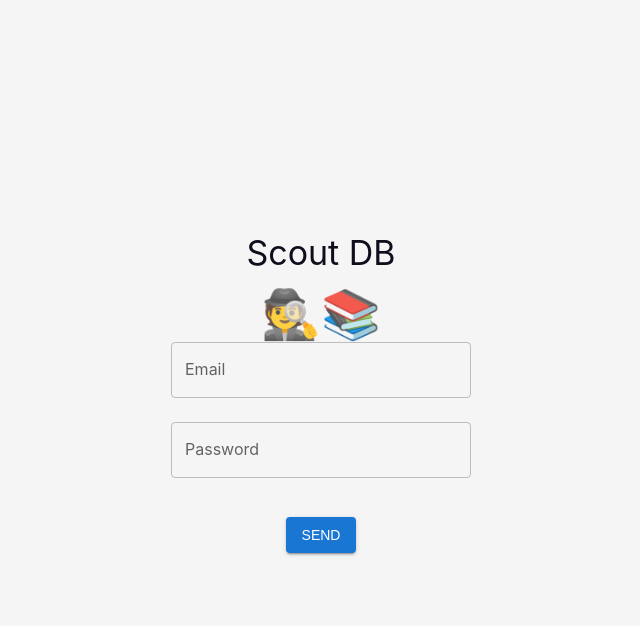
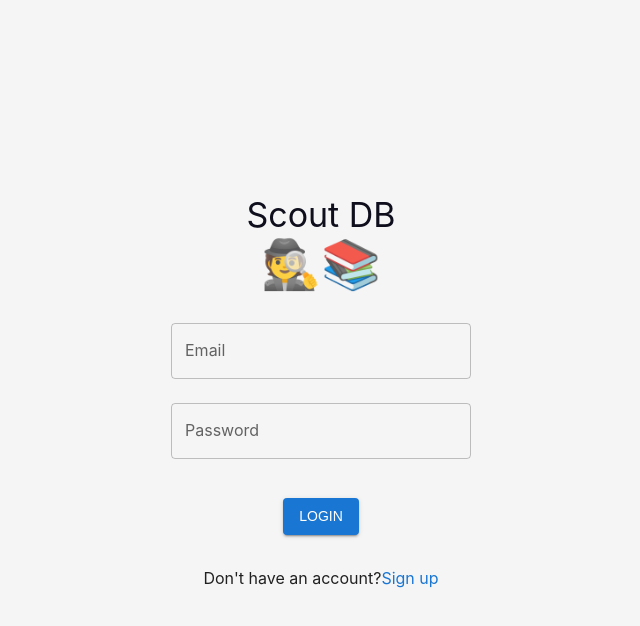
Before and after one commit to jdlms/scout-db, a React (Vite) app in the folder client/: page / in a window 1280 px wide. Both pictures are taken after a click on the button "LOGIN". Shown: the top 626 px of the page, without its empty margins (319-959 px from the left). Built offline with nearby package versions, Linux system fonts and the light colour scheme; no server answers.

Commit message:
login/sign up page navigation added

```diff
--- a/client/src/components/GetTitles.jsx
+++ b/client/src/components/GetTitles.jsx
@@ -1,8 +1,6 @@
 import { Typography } from "@mui/material";
 import axios from "axios";
-import { useContext } from "react";
 import { useQuery } from "react-query";
-import { UserContext } from "../contexts/UserContext";
 import { addId } from "../utils/addId";
 import { BASE_URL } from "../utils/consts";
 
--- a/client/src/pages/login/Fields.jsx
+++ b/client/src/pages/login/Fields.jsx
@@ -3,7 +3,7 @@ import * as Yup from "yup";
 import { yupResolver } from "@hookform/resolvers/yup";
 import { Button, TextField } from "@mui/material";
 
-export function Fields({ onSubmit }) {
+export function Fields({ onSubmit, btnText }) {
   const validationSchema = Yup.object().shape({
     email: Yup.string().required("Email is required").email("Email is invalid"),
     password: Yup.string()
@@ -71,7 +71,7 @@ export function Fields({ onSubmit }) {
         />
         <br />
         <Button variant="contained" type="submit" sx={{ margin: "15px" }}>
-          Send
+          {btnText}
         </Button>
       </form>
     </div>
--- a/client/src/pages/login/Landing.jsx
+++ b/client/src/pages/login/Landing.jsx
@@ -33,23 +33,39 @@ export function Landing() {
         style={{ minHeight: "100vh" }}
       >
         <Grid container display="flex" direction="column" alignItems="center">
-          <Typography color="#0e0e1d" variant="h4" component="h1" gutterBottom>
+          <Typography color="#0e0e1d" variant="h4" component="h1">
             Scout DB
           </Typography>
-          <Typography variant="h3">🕵️📚</Typography>
-
+          {!signupState ? (
+            <Typography variant="h3">🕵️📚</Typography>
+          ) : (
+            <Typography variant="h3">📚🕵️</Typography>
+          )}
+          <div
+            style={{
+              height: "6px",
+            }}
+          ></div>
           <Grid>
             {!loginState && !signupState && (
               <ButtonGroup variant="contained">
                 <Button onClick={handleLoginClick}>Login</Button>
-                <Button onClick={handleSignupClick}>Signup</Button>
+                <Button onClick={handleSignupClick}>Sign up</Button>
               </ButtonGroup>
             )}
 
-            {loginState && <Login />}
+            {loginState && (
+              <Grid container display="flex" direction="column" alignItems="center">
+                <Login setLoginState={setLoginState} setSignupState={setSignupState} />
+              </Grid>
+            )}
+          </Grid>
 
-            {signupState && <Signup />}
-          </Grid>
+          {signupState && (
+            <Grid container display="flex" direction="column" alignItems="center">
+              <Signup setLoginState={setLoginState} setSignupState={setSignupState} />
+            </Grid>
+          )}
         </Grid>
       </Grid>
     </div>
--- a/client/src/pages/login/Login.jsx
+++ b/client/src/pages/login/Login.jsx
@@ -6,9 +6,14 @@ import { UserContext } from "../../contexts/UserContext";
 import { BASE_URL } from "../../utils/consts";
 import { Fields } from "./Fields";
 
-export function Login() {
+export function Login({ setSignupState, setLoginState }) {
   const { addUserToContext } = useContext(UserContext);
   const navigate = useNavigate();
+
+  const spanClick = () => {
+    setSignupState(true);
+    setLoginState(false);
+  };
 
   const onSubmit = async (data) => {
     try {
@@ -31,8 +36,19 @@ export function Login() {
   };
 
   return (
-    <div>
-      <Fields onSubmit={onSubmit} />
-    </div>
+    <>
+      <div
+        style={{
+          height: "25px",
+        }}
+      ></div>
+      <Fields onSubmit={onSubmit} btnText={"Login"} />
+      <p>
+        Don't have an account?
+        <span style={{ color: "#1976d2", cursor: "pointer" }} onClick={spanClick}>
+          Sign up
+        </span>
+      </p>
+    </>
   );
 }
--- a/client/src/pages/login/Signup.jsx
+++ b/client/src/pages/login/Signup.jsx
@@ -8,9 +8,14 @@ import { yupResolver } from "@hookform/resolvers/yup";
 import { BASE_URL } from "../../utils/consts";
 import { Fields } from "./Fields";
 
-export function Signup() {
+export function Signup({ setSignupState, setLoginState }) {
   const { user, addUserToContext } = useContext(UserContext);
   const navigate = useNavigate();
+
+  const spanClick = () => {
+    setSignupState(false);
+    setLoginState(true);
+  };
 
   const validationSchema = Yup.object().shape({
     email: Yup.string().required("Email is required").email("Email is invalid"),
@@ -51,8 +56,19 @@ export function Signup() {
   };
 
   return (
-    <div>
-      <Fields onSubmit={onSubmit} />
-    </div>
+    <>
+      <div
+        style={{
+          height: "25px",
+        }}
+      ></div>
+      <Fields onSubmit={onSubmit} btnText={"Sign up"} />
+      <p>
+        Already have an account?{" "}
+        <span style={{ color: "#1976d2", cursor: "pointer" }} onClick={spanClick}>
+          Login
+        </span>
+      </p>
+    </>
   );
 }
```
